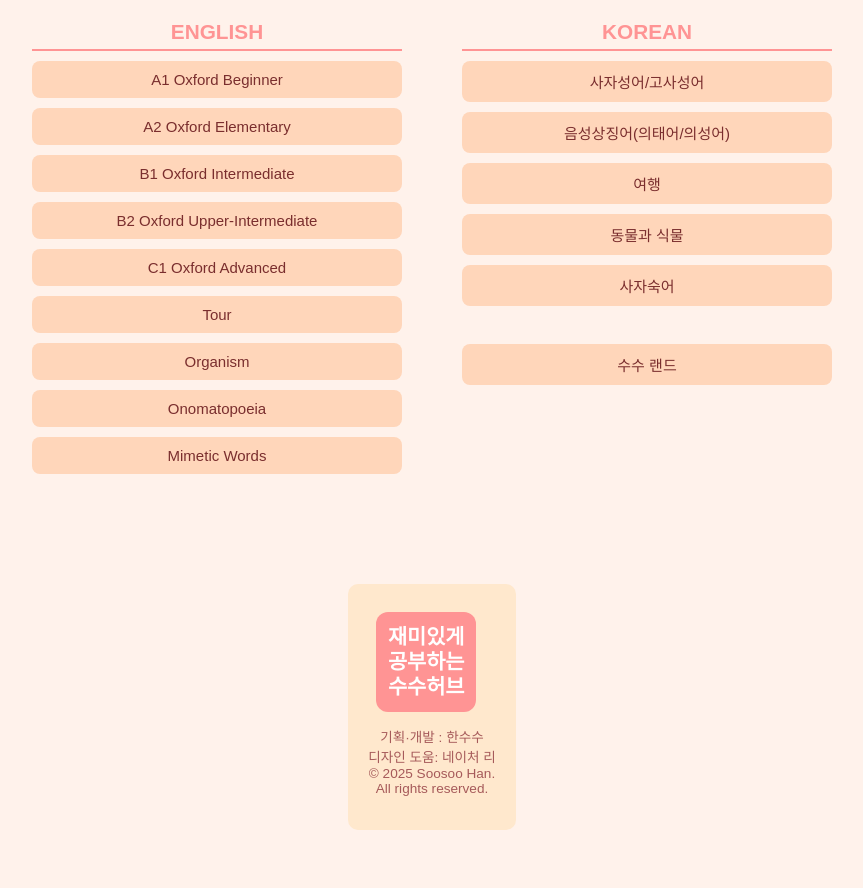
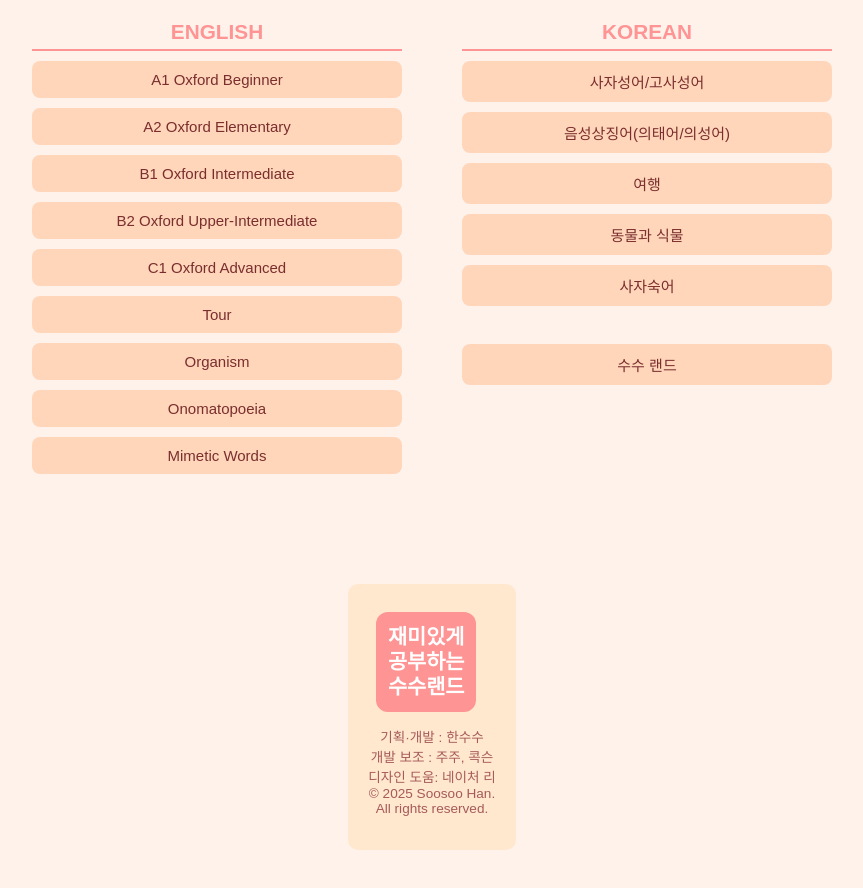
Before and after one commit to soosoohan/worzzle, a plain HTML site: page index.html in a window 1280 px wide. Shown: the part 608-1496 px from the top of the page, without its empty margins (208-1071 px from the left). Drawn offline with Linux system fonts and the light colour scheme.

Commit message:
Update index.html

```diff
--- a/index.html
+++ b/index.html
@@ -201,10 +201,11 @@ Choose a word pool below to begin the game.</div>
 <button class="square-button" onclick="location.href='https://soosoohan.github.io/soosooland/'">
     <div>재미있게</div>
     <div>공부하는</div>
-    <div>수수허브</div>
+    <div>수수랜드</div>
 </button>
 <p>
         기획·개발 : 한수수<br>
+        개발 보조 : 주주, 콕슨<br>
         디자인 도움: 네이처 리<br>
         © 2025 Soosoo Han.<br> All rights reserved.<br>
         </p>
```
